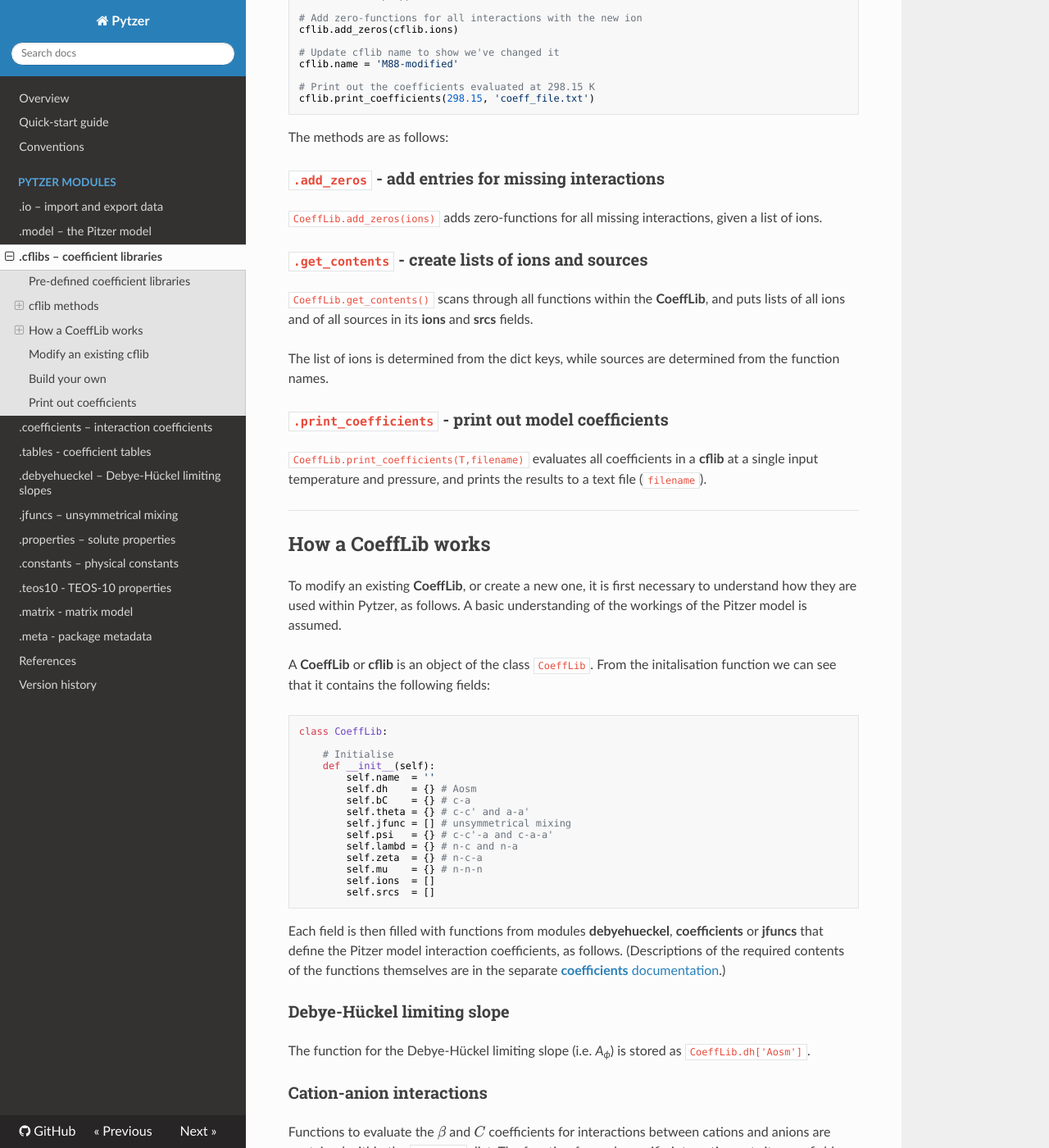
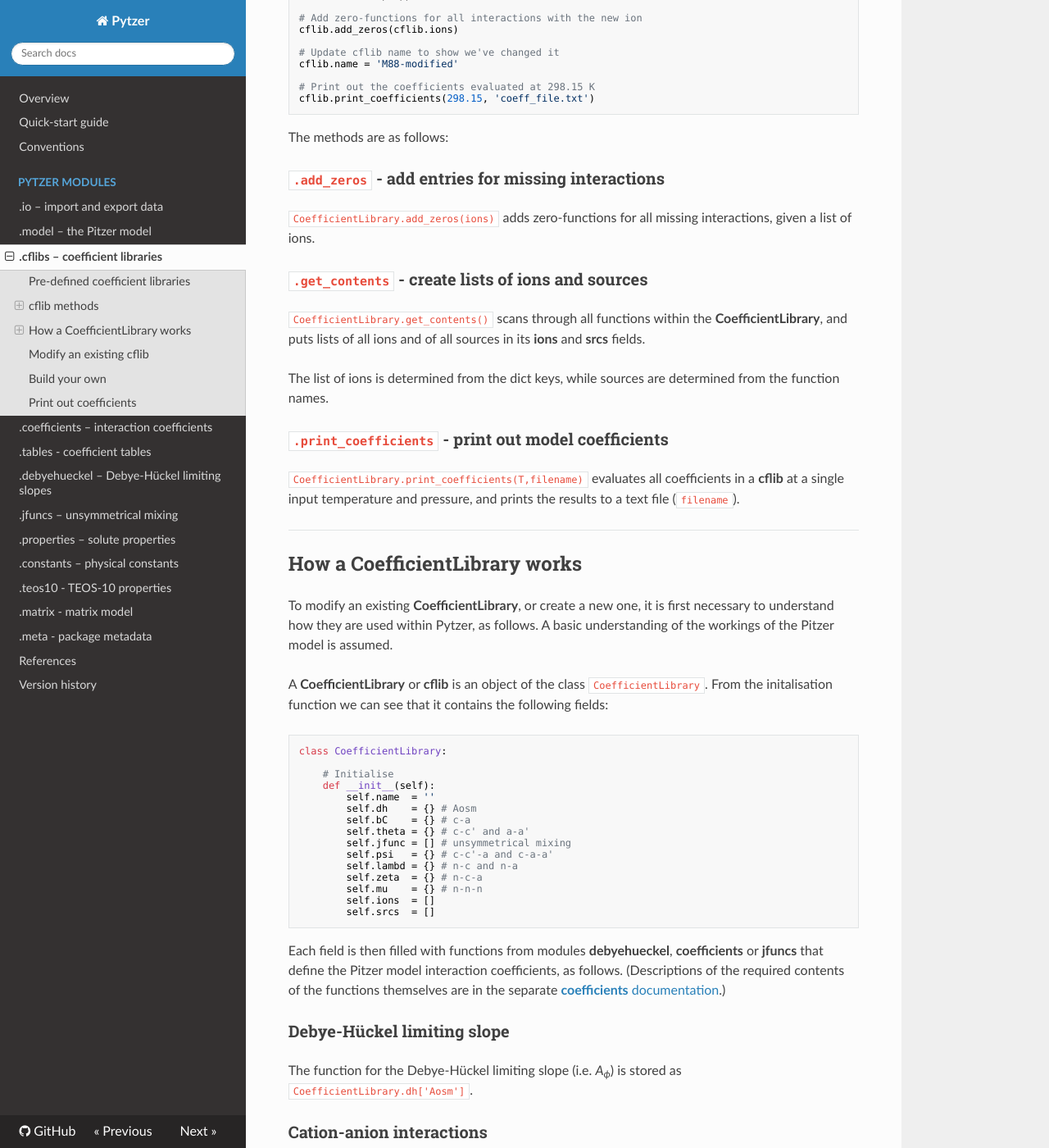
Before and after one commit to mvdh7/pytzer, an MkDocs documentation site: the page built from docs/modules/cflibs.md, in a window 1280 px wide and 1400 px high, scrolled down 1286 px. Shown: the whole window at 82% size. Built offline with MkDocs 1.6.1, drawn with Linux system fonts in a browser that asks for light colours; nearby versions of some CDN libraries; formulas are drawn with MathJax 3; some of the changed text lies outside the part shown.

Commit message:
Class CoeffLib renamed as CoefficientLibrary

````diff
--- a/docs/modules/cflibs.md
+++ b/docs/modules/cflibs.md
@@ -60,7 +60,7 @@ Several ready-to-use coefficient libraries are available in this module. To deco
 
 ## cflib methods
 
-A few handy methods are provided as part of the **CoeffLib** class. Brief summaries are provided below, and here is a usage example of all of them together:
+A few handy methods are provided as part of the **CoefficientLibrary** class. Brief summaries are provided below, and here is a usage example of all of them together:
 
 ```python
 import pytzer as pz
@@ -90,28 +90,28 @@ The methods are as follows:
 
 ### `.add_zeros` - add entries for missing interactions
 
-`CoeffLib.add_zeros(ions)` adds zero-functions for all missing interactions, given a list of ions.
+`CoefficientLibrary.add_zeros(ions)` adds zero-functions for all missing interactions, given a list of ions.
 
 ### `.get_contents` - create lists of ions and sources
 
-`CoeffLib.get_contents()` scans through all functions within the **CoeffLib**, and puts lists of all ions and of all sources in its **ions** and **srcs** fields.
+`CoefficientLibrary.get_contents()` scans through all functions within the **CoefficientLibrary**, and puts lists of all ions and of all sources in its **ions** and **srcs** fields.
 
 The list of ions is determined from the dict keys, while sources are determined from the function names.
 
 ### `.print_coefficients` - print out model coefficients
 
-`CoeffLib.print_coefficients(T,filename)` evaluates all coefficients in a **cflib** at a single input temperature and pressure, and prints the results to a text file (`filename`).
+`CoefficientLibrary.print_coefficients(T,filename)` evaluates all coefficients in a **cflib** at a single input temperature and pressure, and prints the results to a text file (`filename`).
 
 <hr />
 
-## How a CoeffLib works
+## How a CoefficientLibrary works
 
-To modify an existing **CoeffLib**, or create a new one, it is first necessary to understand how they are used within Pytzer, as follows. A basic understanding of the workings of the Pitzer model is assumed.
+To modify an existing **CoefficientLibrary**, or create a new one, it is first necessary to understand how they are used within Pytzer, as follows. A basic understanding of the workings of the Pitzer model is assumed.
 
-A **CoeffLib** or **cflib** is an object of the class `CoeffLib`. From the initalisation function we can see that it contains the following fields:
+A **CoefficientLibrary** or **cflib** is an object of the class `CoefficientLibrary`. From the initalisation function we can see that it contains the following fields:
 
 ```python
-class CoeffLib:
+class CoefficientLibrary:
 
     # Initialise
     def __init__(self):
@@ -133,7 +133,7 @@ Each field is then filled with functions from modules **debyehueckel**, **coeffi
 
 ### Debye-Hückel limiting slope
 
-The function for the Debye-Hückel limiting slope (i.e. <i>A<sub>ϕ</sub></i>) is stored as `CoeffLib.dh['Aosm']`.
+The function for the Debye-Hückel limiting slope (i.e. <i>A<sub>ϕ</sub></i>) is stored as `CoefficientLibrary.dh['Aosm']`.
 
 
 ### Cation-anion interactions
@@ -229,14 +229,14 @@ cflib.bC['Na-Cl'] = pz.coefficients.bC_Na_Cl_A92ii
 
 ## Build your own
 
-You can also construct your own **cflib** from scratch. In the example below, we initialise a `cflib` using the `pytzer.cflibs.CoeffLib` class. We add functions from `pytzer.coefficients` for the system Na-Ca-Cl using functions from Møller (1988). Finally, we use the method `add_zeros` to fill out any interactions that we have neglected to provide functions for with zeros.
+You can also construct your own **cflib** from scratch. In the example below, we initialise a `cflib` using the `pytzer.cflibs.CoefficientLibrary` class. We add functions from `pytzer.coefficients` for the system Na-Ca-Cl using functions from Møller (1988). Finally, we use the method `add_zeros` to fill out any interactions that we have neglected to provide functions for with zeros.
 
 ```python
 import pytzer as pz
 import numpy as np
 
 # Initialise
-mycflib = pz.cflibs.CoeffLib()
+mycflib = pz.cflibs.CoefficientLibrary()
 
 # Debye-Hueckel limiting slope
 mycflib.dh['Aosm'] = coefficients.Aosm_M88
@@ -270,7 +270,7 @@ mycflib.psi['H-Mg-OH'] = coefficients.psi_zero   # ignore H-Mg-OH interactions
 
 ## Print out coefficients
 
-You can use the function **CoeffLib.print_coefficients** to create a file containing every coefficient, evaluated at a single input temperature and pressure of your choice. For example:
+You can use the function **CoefficientLibrary.print_coefficients** to create a file containing every coefficient, evaluated at a single input temperature and pressure of your choice. For example:
 
 ```python
 mycflib.print_coefficients(298.15,'mycoefficients.txt')
````
Also changed, not shown: docs/version-history.md (+1 -0 lines), 1 other file.
